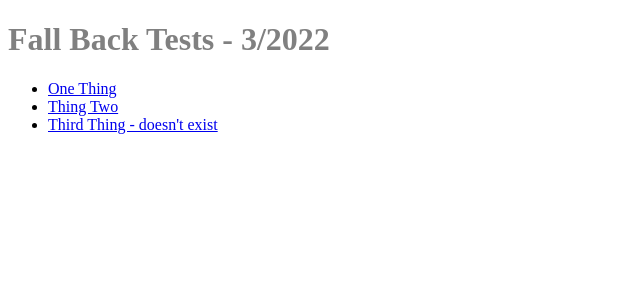
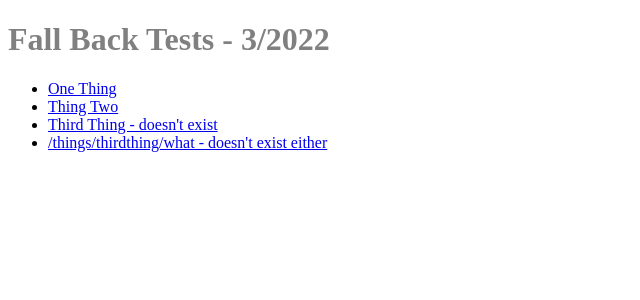
Before and after one commit to Chenzo/nextjs-fallback, a Next.js app: page / in a window 1280 px wide. Shown: the top 300 px of the page, without its empty margins (0-640 px from the left). Built offline with nearby package versions, Linux system fonts and the light colour scheme.

Commit message:
why does this work

```diff
--- a/pages/index.js
+++ b/pages/index.js
@@ -12,6 +12,7 @@ export default function Home() {
           <li><Link href="/things/onething">One Thing</Link></li>
           <li><Link href="/things/thingtwo">Thing Two</Link></li>
           <li><Link href="/things/thirdthing">Third Thing - doesn&apos;t exist</Link></li>
+          <li><Link href="/things/thirdthing/what">/things/thirdthing/what - doesn't exist either</Link></li>
         </ul>
       </section>
 
```
